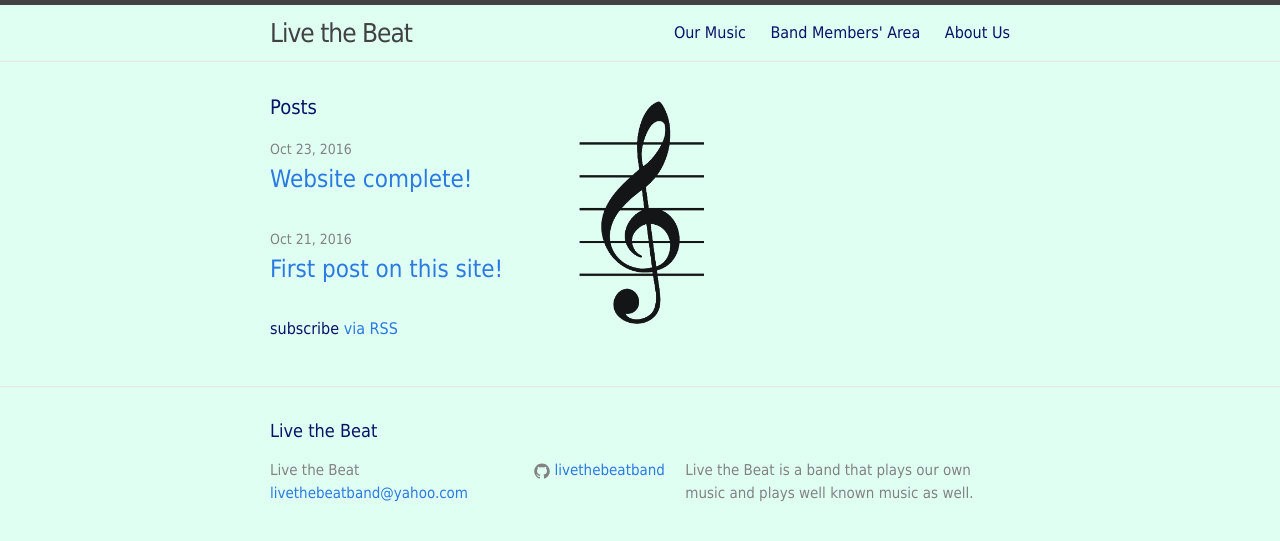
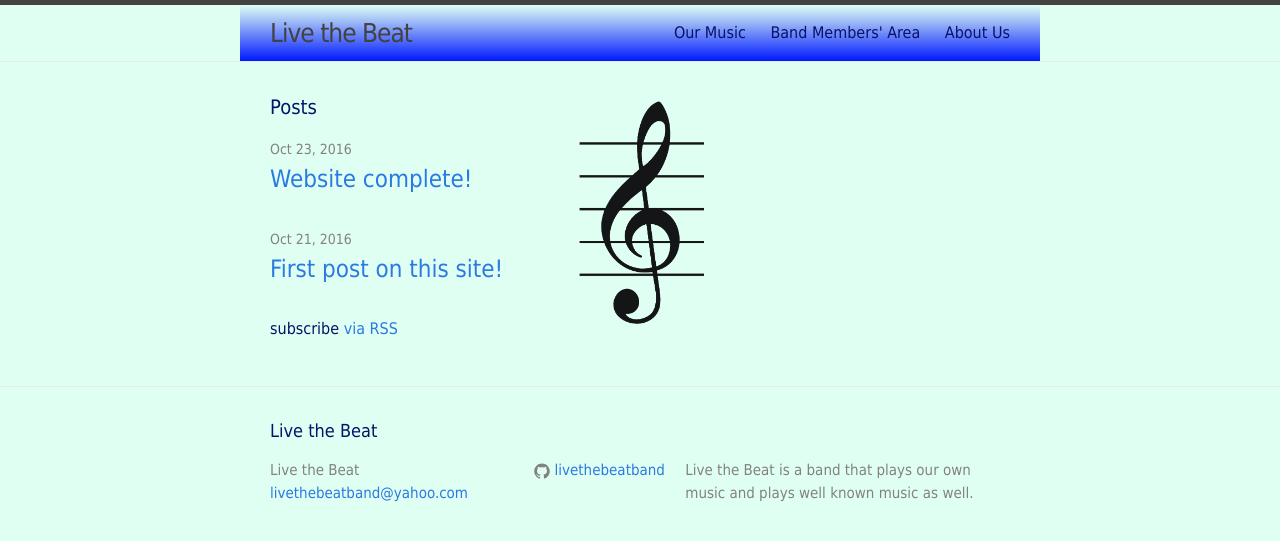
Before and after one commit to livethebeatband/livethebeatband.github.io, a Jekyll site: the page built from index.html, in a window 1280 px wide. Shown: the top 541 px of the page. Built offline with Jekyll 4.4.1, drawn with Linux system fonts in a browser that asks for light colours.

Commit message:
Update header.html

```diff
--- a/_includes/header.html
+++ b/_includes/header.html
@@ -1,6 +1,6 @@
 <header class="site-header">
 
-  <div class="wrapper">
+  <div class="wrapper" style="background-image: -webkit-linear-gradient(#e0fff3, #0019ff);">
 
     <a class="site-title" href="{{ site.baseurl }}/">{{ site.title }}</a>
 
```
